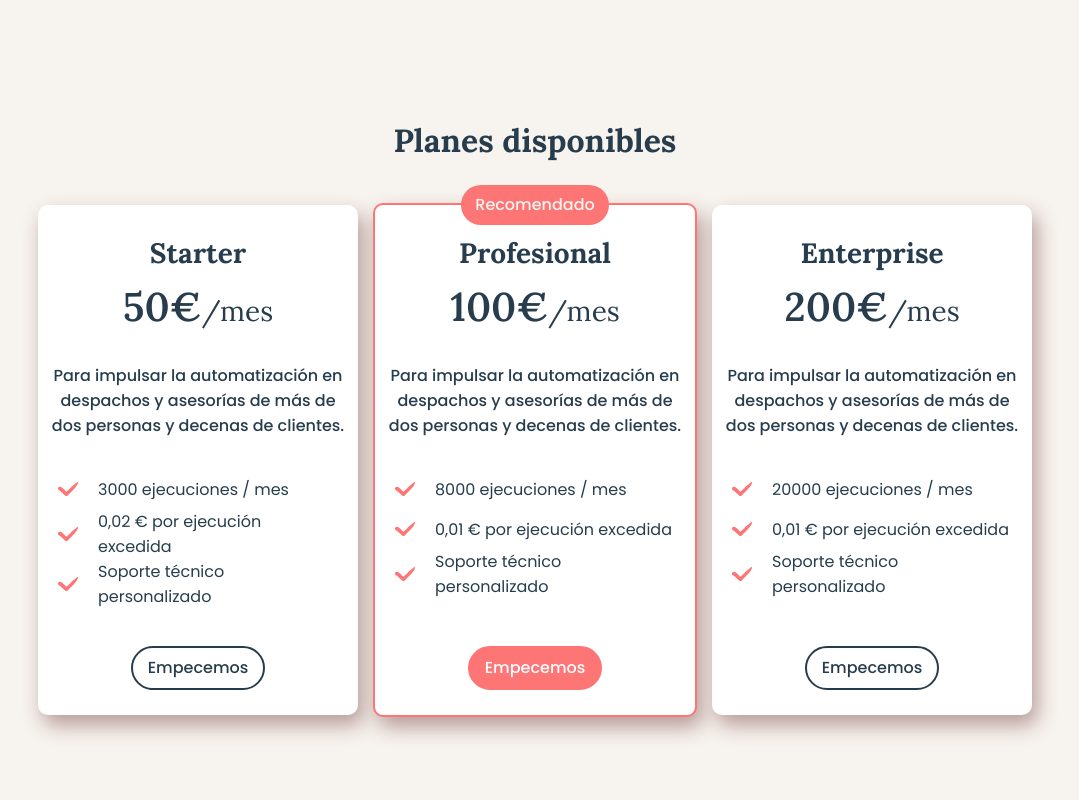
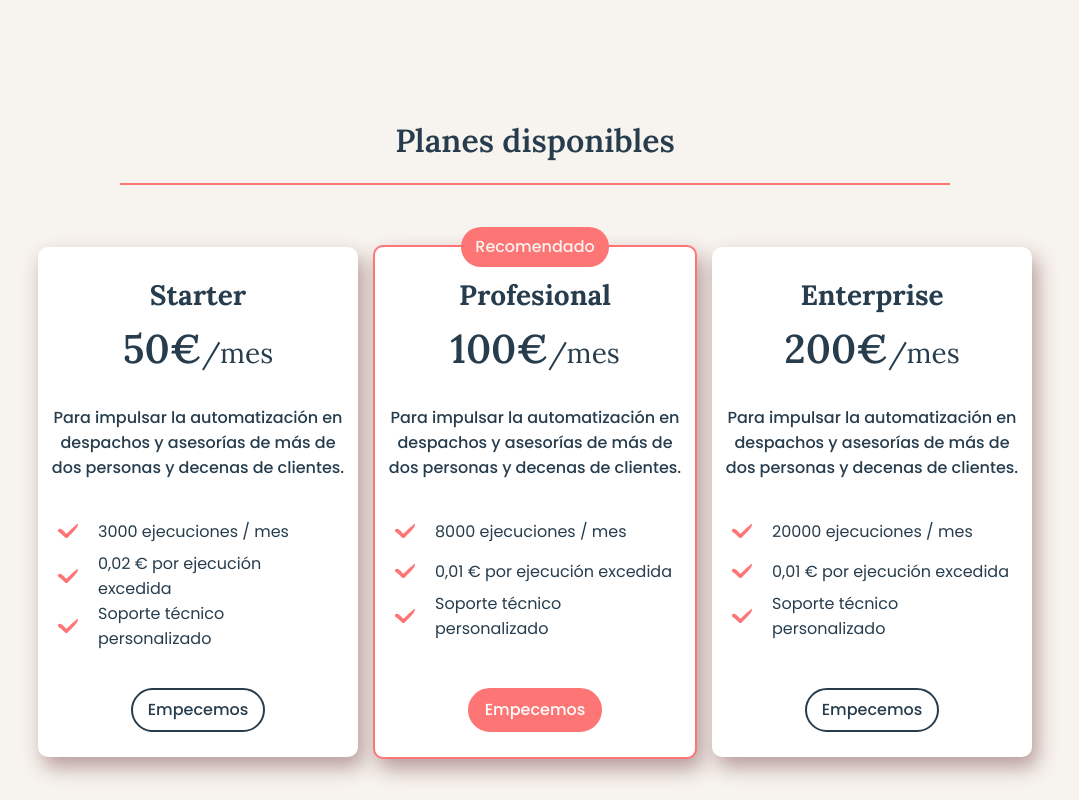
Before and after one commit to MarioFernandezCarballo/efizienz-landing, a React (Create React App) app: page / in a window 1280 px wide. Shown: the part 4500-5300 px from the top of the page, without its empty margins (105-1184 px from the left). Built offline with nearby package versions, Linux system fonts and the light colour scheme.

Commit message:
advancing with copies nad corresponding design

```diff
--- a/src/components/Pricing.js
+++ b/src/components/Pricing.js
@@ -48,7 +48,8 @@ export default function Pricing() {
     <div id='pricing' className='container light'>
       <div className='wrapper'>
         <div className='pricing-content'>
-          <h1>Planes disponibles</h1>
+          <h1 className='heading1'>Planes disponibles</h1>
+          <hr/>
           <div className='pricing-cards'>
             {text.map((p, i) => {
               return (
--- a/src/index.css
+++ b/src/index.css
@@ -131,14 +131,6 @@ hr {
 
 
 
-
-
-
-
-
-
-
-
 .header-container {
   position: relative;
   height: 100px;
@@ -239,8 +231,9 @@ hr {
 }
 
 .close-button {
-  height: 100%;
-  transform: scale(60%) translateX(-50px);
+  margin: auto 0;
+  transform: scale(.8);
+  height: 80%;
   cursor: pointer;
 }
 .mini {
@@ -576,6 +569,10 @@ hr {
   justify-content: center;
   align-items: center;
 }
+.pricing-content hr {
+  width: 80%;
+  margin: auto;
+}
 .pricing-content .doubts{
   display: flex;
   flex-direction: column;
@@ -592,7 +589,7 @@ hr {
   align-items: center;
   padding: 30px;
   gap: 30px;
-  margin-bottom: 100px;
+  margin: 40px 0 100px 0;
   @media (max-width: 1532px) {
     gap: 15px;
     padding: 20px;
```
